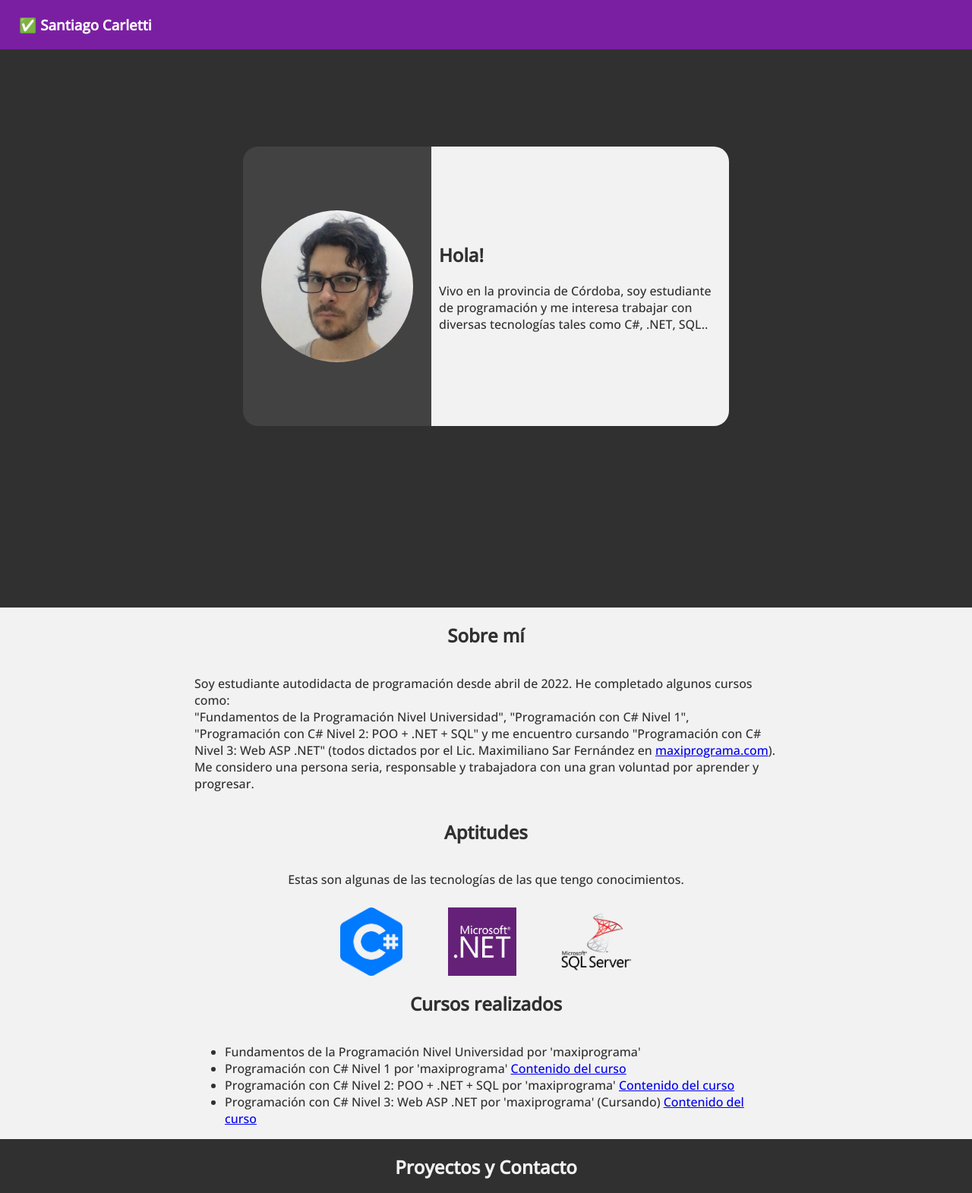
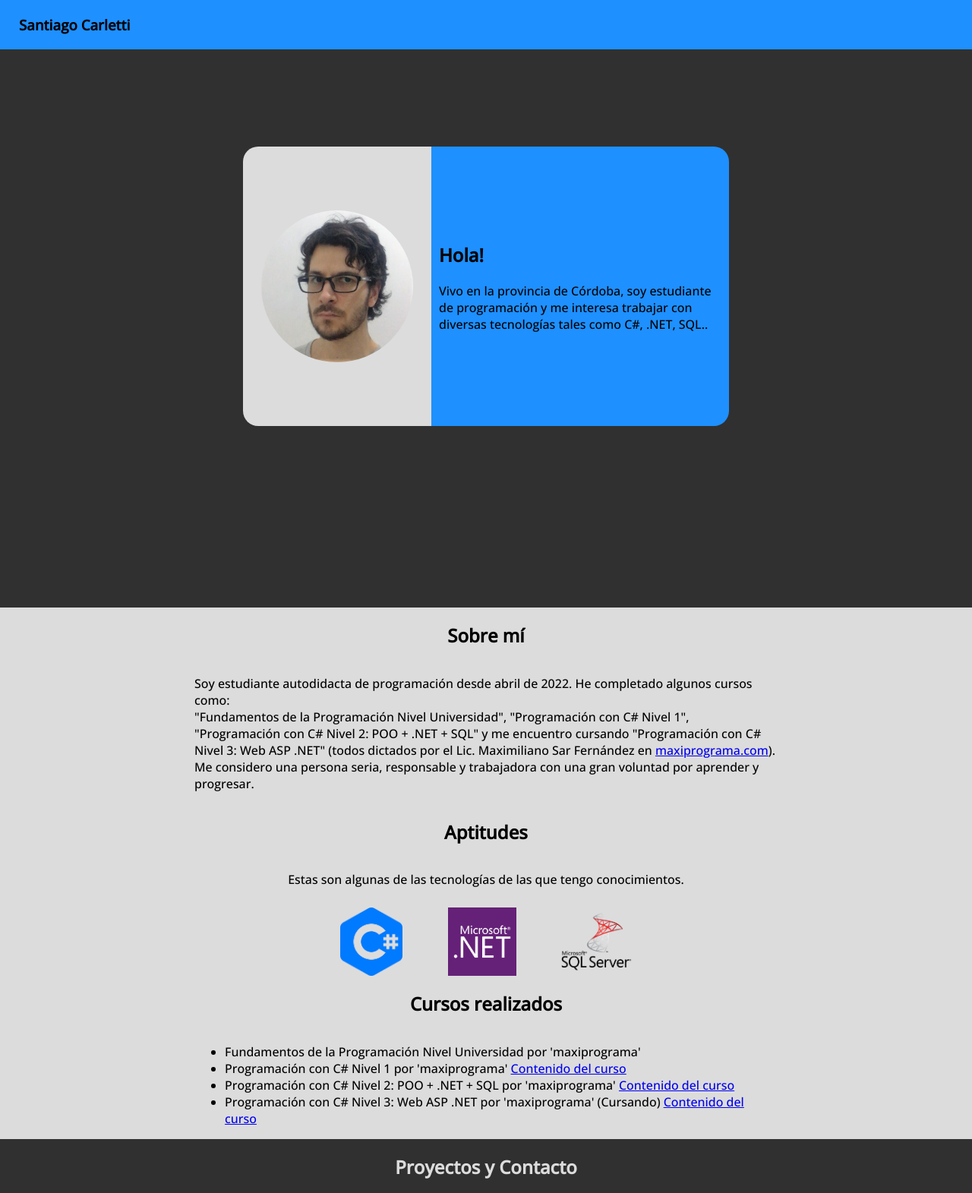
Before and after one commit to santiagocarletti/Portfolio, a plain HTML site: page index.html in a window 1280 px wide. Shown: the top 1571 px of the page at 76% size. Drawn offline with nearby package versions, Linux system fonts and the light colour scheme.

Commit message:
primera subida

```diff
--- a/estilos.css
+++ b/estilos.css
@@ -2,10 +2,12 @@ body{
     margin: 0;
     font-family: 'Open Sans', sans-serif;
 }
-header{
+header {
     height: 65px;
-    background-color: #7b1fa2;
-    color: white;
+    /*background-color: #7b1fa2;*/
+    background-color: dodgerblue;
+    /*color: white;*/
+    color: black;
     display: flex;
     align-items: center;
     padding-left: 25px;
@@ -14,7 +16,7 @@ header{
     border-radius: 500px;
     height: 200px;
 }
-.uno{
+.uno {
     width: 100%;
     display: flex;
     flex-direction: row;
@@ -33,31 +35,35 @@ header{
     overflow: hidden;
     height: 50%;
 }
-.caja-cara{
+.caja-cara {
     display: flex;
     justify-content: center;
     align-items: center;
     width: 40%;
-    background-color: #424242;
+    /*background-color: #424242;*/
+    background-color: gainsboro;
 }
-.caja-presentacion{
+.caja-presentacion {
     display: flex;
     justify-content: center;
     align-items: center;
     width: 60%;
-    background-color: #F2F2F2;
-    color: #303030;
+    /*background-color: #F2F2F2;*/
+    background-color: dodgerblue;
+    /*color: #303030;*/
+    color: black;
     padding: 10px;
 }
 
 .dos{
-    background-color: #F2F2F2;
+    background-color: gainsboro;
     height: 700px;
     display: flex;
     flex-direction: column;
     justify-content: center;
     align-items: center;
-    color: #303030;
+    /*color: #303030;*/
+    color: black;
     padding-left: 20%;
     padding-right: 20%;
 }
@@ -74,14 +80,14 @@ header{
     height: 90px;
 }
 
-.tres{
+.tres {
     background-color: #303030;
     height: 600px;
     display: flex;
     justify-content: flex-start;
     flex-direction: column;
     align-items: center;
-    color: #F2F2F2;
+    color: gainsboro;
 }
 .proyectos{
     width: 60%;
@@ -109,7 +115,7 @@ header{
 }
 
 footer{
-    background-color: #424242;
+    background-color: dimgray;
     display: flex;
     flex-direction: column;
     justify-content: flex-start;
--- a/index.html
+++ b/index.html
@@ -20,7 +20,7 @@
 
 <body>
     <header>
-        <h3>✅ Santiago Carletti</h3>
+        <h3>Santiago Carletti</h3>
     </header>
     <section class="uno">
         <div class="caja-central">
@@ -98,8 +98,8 @@
                 </div>
             </div>
         </section>
-    <footer>
-        <!--<h2>Redes y contacto</h2>
+    <!--<footer>
+        <h2>Redes y contacto</h2>
         <div class="contacto">
             <a href="https://www.linkedin.com/in/santiagocarletti/" target="_blank">
                 <img src="https://cdn.worldvectorlogo.com/logos/linkedin-icon-2.svg" class="red-social" alt="">
@@ -112,8 +112,8 @@
             <a href="https://github.com/santiagocarletti" target="_blank">
                 <img src="https://cdn-icons-png.flaticon.com/512/25/25231.png" class="red-social" alt="">
             </a>
-        </div>-->
-        <!-- <p style="padding-top: 30px;">Hecho con ayuda de <a href="https://maxiprograma.com" target="_blank">Maxi Programa</a></p> -->
-    </footer>
+        </div>
+         <p style="padding-top: 30px;">Hecho con ayuda de <a href="https://maxiprograma.com" target="_blank">Maxi Programa</a></p>
+    </footer>-->
     </body>
     </html>
```
